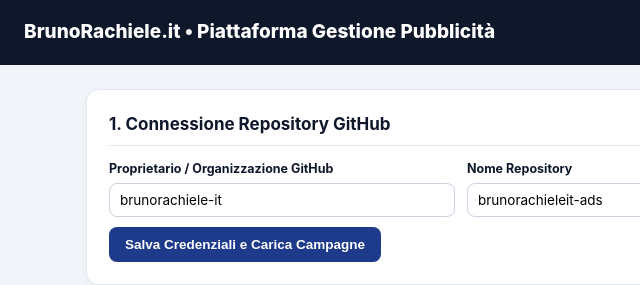
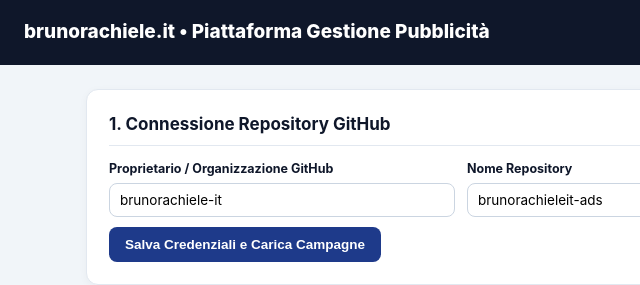
Before and after one commit to brunorachiele-it/brunorachieleit-ads, a plain HTML site: page index.html in a window 1280 px wide. Shown: the top 285 px of the page, 0-640 px from the left. Drawn offline with nearby package versions, Linux system fonts and the light colour scheme.

Commit message:
Correct capitalization in title and header

```diff
--- a/index.html
+++ b/index.html
@@ -4,7 +4,7 @@
   <meta charset="UTF-8" />
   <meta name="viewport" content="width=device-width, initial-scale=1.0" />
   <meta name="robots" content="noindex, nofollow" />
-  <title>Ad Manager • BrunoRachiele.it</title>
+  <title>Ad Manager • brunorachiele.it</title>
   <!-- Libreria jsPDF per generare il PDF riepilogativo direttamente dal browser -->
   <script src="https://cdnjs.cloudflare.com/ajax/libs/jspdf/2.5.1/jspdf.umd.min.js"></script>
   <style>
@@ -206,7 +206,7 @@
 <body>
 
 <header>
-  <h1>BrunoRachiele.it • Piattaforma Gestione Pubblicità</h1>
+  <h1>brunorachiele.it • Piattaforma Gestione Pubblicità</h1>
   <span>ads.brunorachiele.it</span>
 </header>
 
```
